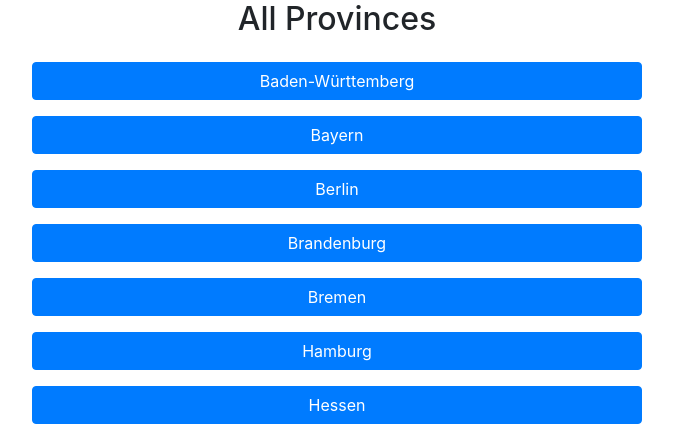
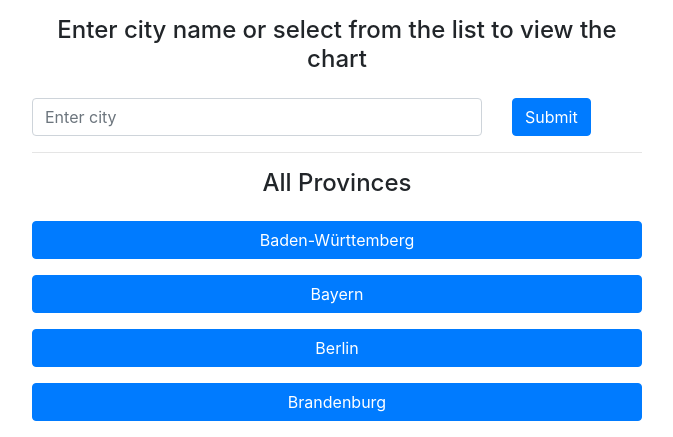
Before and after one commit to zahrahsn/match, a Django app: page / in a window 1280 px wide. Shown: the top 437 px of the page, without its empty margins (303-976 px from the left). Run offline with Django 4.2, Linux system fonts and the light colour scheme; data comes from the database, SQL or seed files in the repository; both versions use the stored data as it was after the commit; some libraries are stand-ins or nearby versions.

Commit message:
finalize

```diff
--- a/weather/settings.py
+++ b/weather/settings.py
@@ -14,7 +14,7 @@ from pathlib import Path
 
 # Build paths inside the project like this: BASE_DIR / 'subdir'.
 BASE_DIR = Path(__file__).resolve().parent.parent
-
+CSRF_COOKIE_SECURE = False
 
 # Quick-start development settings - unsuitable for production
 # See https://docs.djangoproject.com/en/4.1/howto/deployment/checklist/
--- a/web/templates/web/station_list.html
+++ b/web/templates/web/station_list.html
@@ -1,9 +1,23 @@
 {% extends "web/base.html" %}
 
 {% block content %}
-    <h2 class="text-center mb-4">
+    <h4 class="text-center mb-4 mt-3">
+        Enter city name or select from the list to view the chart
+    </h4>
+    <form class="form-group mt-3" action="{% url 'chart_by_name' %}" method="post">
+        <div class="row">
+            <div class="col-sm-9">
+                <input type="text" class="form-control" name="city_name" placeholder="Enter city">
+            </div>
+            <div class="col-sm-3">
+                <button type="submit" class="btn btn-primary">Submit</button>
+            </div>
+        </div>
+    </form>
+    <hr>
+    <h4 class="text-center mb-4">
         All Provinces
-    </h2>
+    </h4>
     {% for prov in provinces %}
         <p>
             <a class="btn btn-primary w-100"
--- a/web/urls.py
+++ b/web/urls.py
@@ -6,4 +6,5 @@ from web import views
 urlpatterns = [
     path("", views.index, name="bundes-list"),
     path("chart/<int:id>/", views.chart, name="chart"),
+    path("chart_by_name", views.chart_by_name, name="chart_by_name"),
 ]
--- a/web/views.py
+++ b/web/views.py
@@ -1,5 +1,11 @@
+import json
+import os
+
 import pandas as pd
+import requests
 from django.shortcuts import render
+from django.views.decorators.csrf import csrf_exempt
+
 from web.models import Station, Temperature
 from itertools import groupby
 import matplotlib.pyplot as plt
@@ -25,7 +31,7 @@ def index(request):
     """
     stations = list(Station.objects.all().order_by('province'))
     if len(stations) == 0:
-        stations = read_stations()
+        stations = read_stations(1)
     provinces = []
     for key, group in groupby(stations, lambda x: x.province):
         provinces.append(
@@ -56,6 +62,28 @@ def chart(request, id):
     plot = plotter(temp, temp.station.province, temp.station.name)
     context = {'data': plot}
     return render(request, 'web/chart.html', context=context)
+
+
+@csrf_exempt
+def chart_by_name(request):
+    """
+    Chart view
+     - Receives the id of station from the url
+     - retrieves the temperature object
+     (attempts to read from database. If does not exist in db, fetches from "temperature_url" and stores in db.)
+     - renders chart template with base64-encoded plot
+    :param request: The http request
+    :return: The rendered 'chart' template
+    """
+    if request.method == 'POST':
+        station_id = get_station_id_by_name(request.POST['city_name'])
+        try:
+            temp = Temperature.objects.get(station__id=station_id)
+        except Temperature.DoesNotExist:
+            temp = read_temp_data(station_id)
+        plot = plotter(temp, temp.station.province, temp.station.name)
+        context = {'data': plot}
+        return render(request, 'web/chart.html', context=context)
 
 
 def read_temp_data(station_id) -> Temperature:
@@ -96,7 +124,7 @@ def read_temp_data(station_id) -> Temperature:
     return temp
 
 
-def read_stations():
+def read_stations(fl: int):
     """
     If the stations table is empty, fetches the stations data of Germany from 'stations_url'
     and stores them in database.
@@ -109,6 +137,8 @@ def read_stations():
     )
     del df[df.columns[-1]]
     df.columns = ['id', 'st_name', 'lat', 'long', 'height', 'province']
+    if fl == 2:
+        return df
     stations = []
     for idx, st in df.iterrows():
         obj = Station()
@@ -120,6 +150,7 @@ def read_stations():
         obj.height = st.height
         obj.save()
         stations.append(obj)
+
     return stations
 
 
@@ -161,3 +192,23 @@ def plotter(temp: Temperature, province, station_name):
     plt.close()
     bio.seek(0)
     return base64.b64encode(bio.read()).decode()
+
+
+def get_station_id_by_name(city_name: str) -> int:
+    url = "https://forward-reverse-geocoding.p.rapidapi.com/v1/forward"
+    querystring = {"city": city_name}
+    x = os.environ.get("RapidAPI_Key")
+    headers = {
+        "X-RapidAPI-Key": os.getenv("RapidAPI_Key"),
+        "X-RapidAPI-Host": "forward-reverse-geocoding.p.rapidapi.com"
+    }
+    response = requests.request("GET", url, headers=headers, params=querystring)
+    result = response.json()
+    lat = float(result[0]['lat'])
+    lon = float(result[0]['lon'])
+    df = read_stations(2)
+    # calculate distance from each row to the target point (a,b)
+    df['distance'] = ((df['lat'] - lat) ** 2 + (df['long'] - lon) ** 2) ** 0.5
+    # sort dataframe by distance and select the row with the smallest distance
+    result = df.sort_values('distance').iloc[0]
+    return result['id']
```
Also changed, not shown: web/templates/web/chart.html (+1 -3 lines), db.sqlite3.
